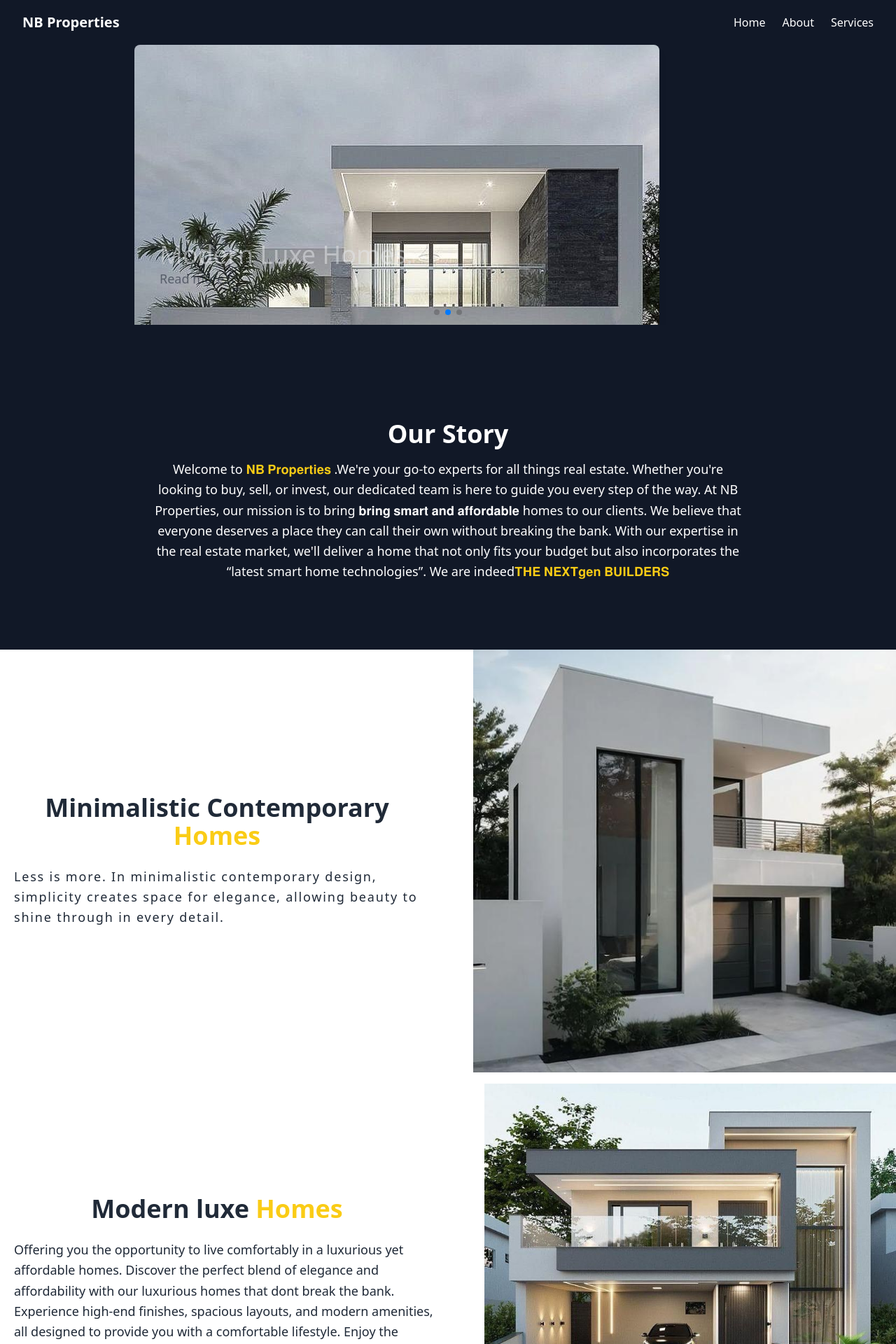
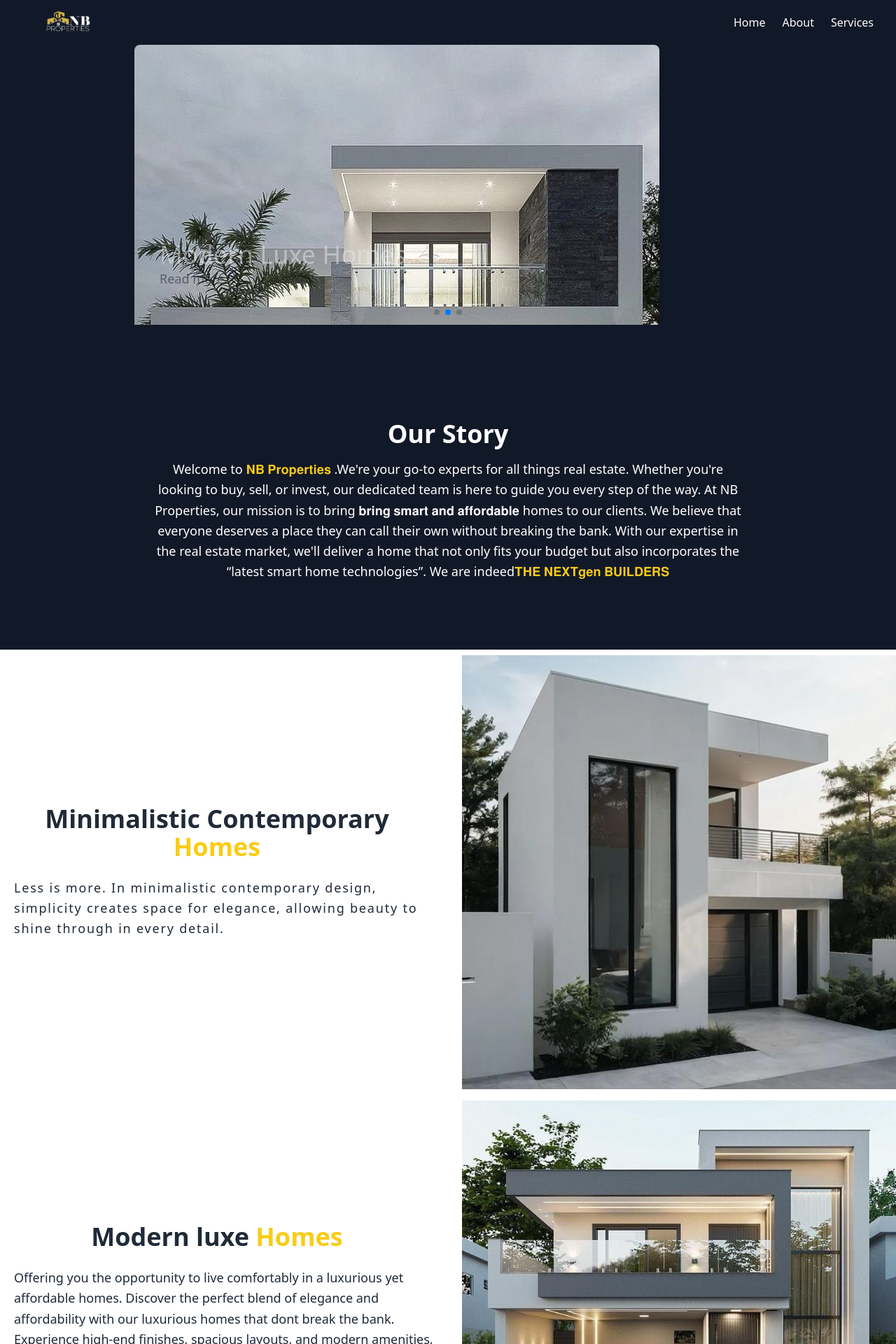
Before and after one commit to CodebyCc/Nb-Properties, a Next.js app: page / in a window 1280 px wide. Shown: the top 1920 px of the page at 70% size. Built offline with nearby package versions, Linux system fonts and the light colour scheme; what tailwindcss-motion would draw is missing.

Commit message:
added logo of nb

```diff
--- a/app/components/CoverCarousel.js
+++ b/app/components/CoverCarousel.js
@@ -46,7 +46,7 @@ const slides = [
 
 const CoverCarousel = () => {
   return (
-    <div className="md:bg-gray-900">
+    <div className="bg-gray-900">
       <div className="w-full max-w-4xl mx-auto">
         <Swiper
           modules={[Navigation, Autoplay, Pagination, EffectCoverflow]}
--- a/app/components/Navbar.js
+++ b/app/components/Navbar.js
@@ -3,6 +3,8 @@
 import { useState } from "react";
 import Link from "next/link";
 import { MdMenu, MdClose } from "react-icons/md";
+import home1 from "../../public/logo-whi.png";
+import Image from "next/image";
 // import { Menu, X } from "lucide-react";
 
 export default function Navbar() {
@@ -13,7 +15,16 @@ export default function Navbar() {
       <div className="max-w-7xl mx-auto px-4 sm:px-6 lg:px-8">
         <div className="flex justify-between h-16 items-center">
           {/* Logo */}
-          <div className="text-xl font-bold ">NB Properties</div>
+          {/* <div className="text-xl font-bold ">NB Properties</div> */}
+          <Link href="/">
+            <Image
+              src={home1}
+              alt="Logo of Nb"
+              width={130}
+              height={130}
+              className="mt-2"
+            />
+          </Link>
 
           {/* Desktop Menu */}
           <div className="hidden md:flex space-x-6">
--- a/app/components/Section.js
+++ b/app/components/Section.js
@@ -7,7 +7,7 @@ import Grid from "./Grid";
 
 function Section() {
   return (
-    <div>
+    <div className="mt-2">
       <div>
         <Grid>
           <div className="mt-6 md:mt-0">
@@ -24,7 +24,7 @@ function Section() {
               every detail.
             </p>
           </div>
-          <div className="relative -z-30 aspect-square ml-4 ">
+          <div className="relative -z-30 aspect-square ">
             <Image
               src={minimal2}
               fill
@@ -50,7 +50,7 @@ function Section() {
               staying within your budget. Your dream home awaits!
             </p>
           </div>
-          <div className="relative -z-30 aspect-square ml-8">
+          <div className="relative -z-30 aspect-square ">
             <Image
               src={modern1}
               fill
```
Also changed, not shown: public/logo-whi.png (added), public/logo.png (added).
